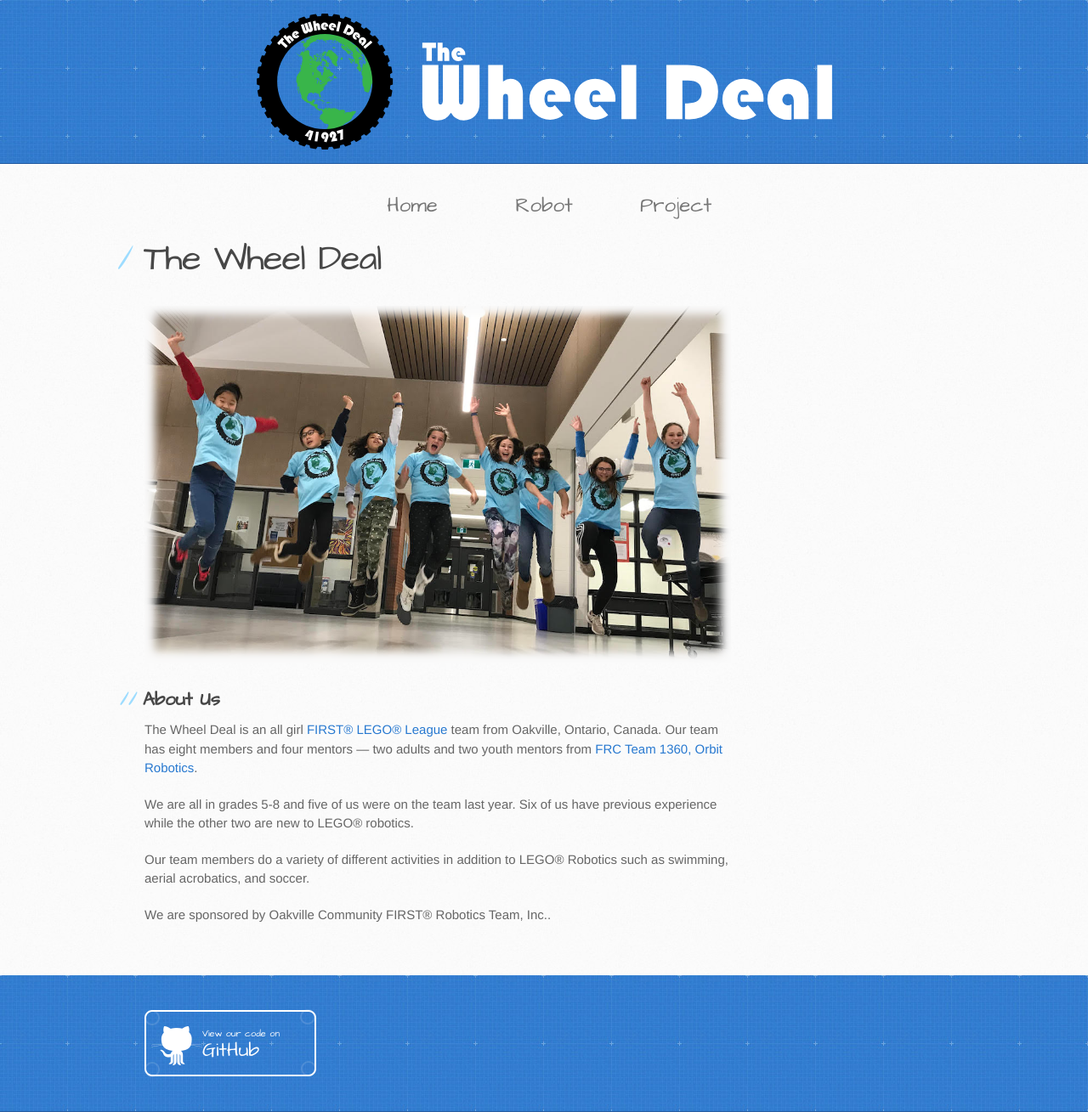
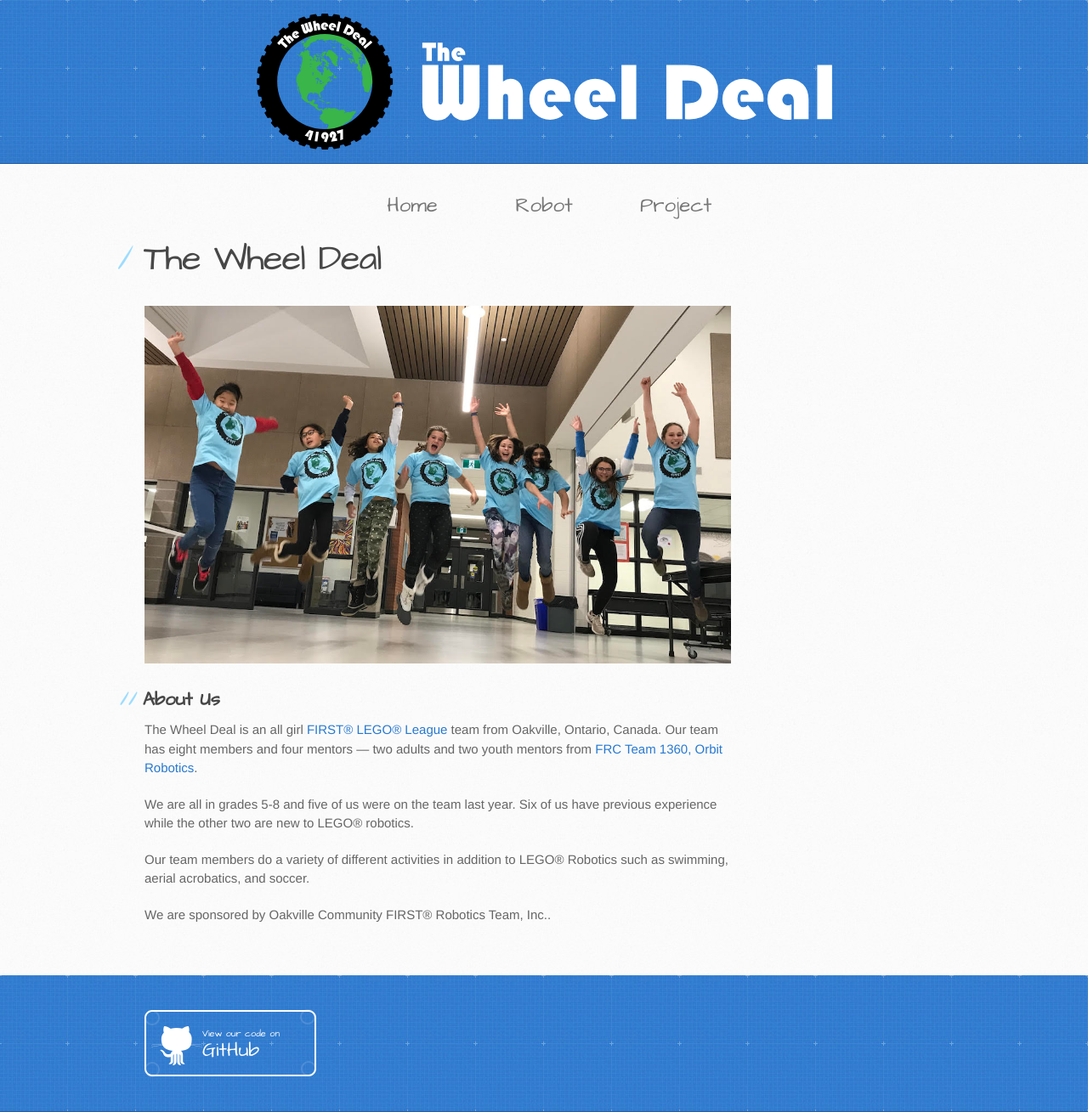
Before and after one commit to FRC1360/fll-cityshaper-41927, a Jekyll site: the page built from index.md, in a window 1280 px wide. Shown: the whole page at 85% size. Built offline with Jekyll 4.4.1, drawn with Linux system fonts in a browser that asks for light colours; our own code applies the rules of GitHub Pages for plain Markdown files.

Commit message:
Switch team image back to jpg version because it looks better

```diff
--- a/index.md
+++ b/index.md
@@ -4,7 +4,7 @@ layout: default
 
 # The Wheel Deal
 <br>
-![FLL Team 41927 - The Wheel Deal](assets/images/team-jumping.png)
+![FLL Team 41927 - The Wheel Deal](assets/images/team-jumping.jpg)
 
 ## About Us
 
```
